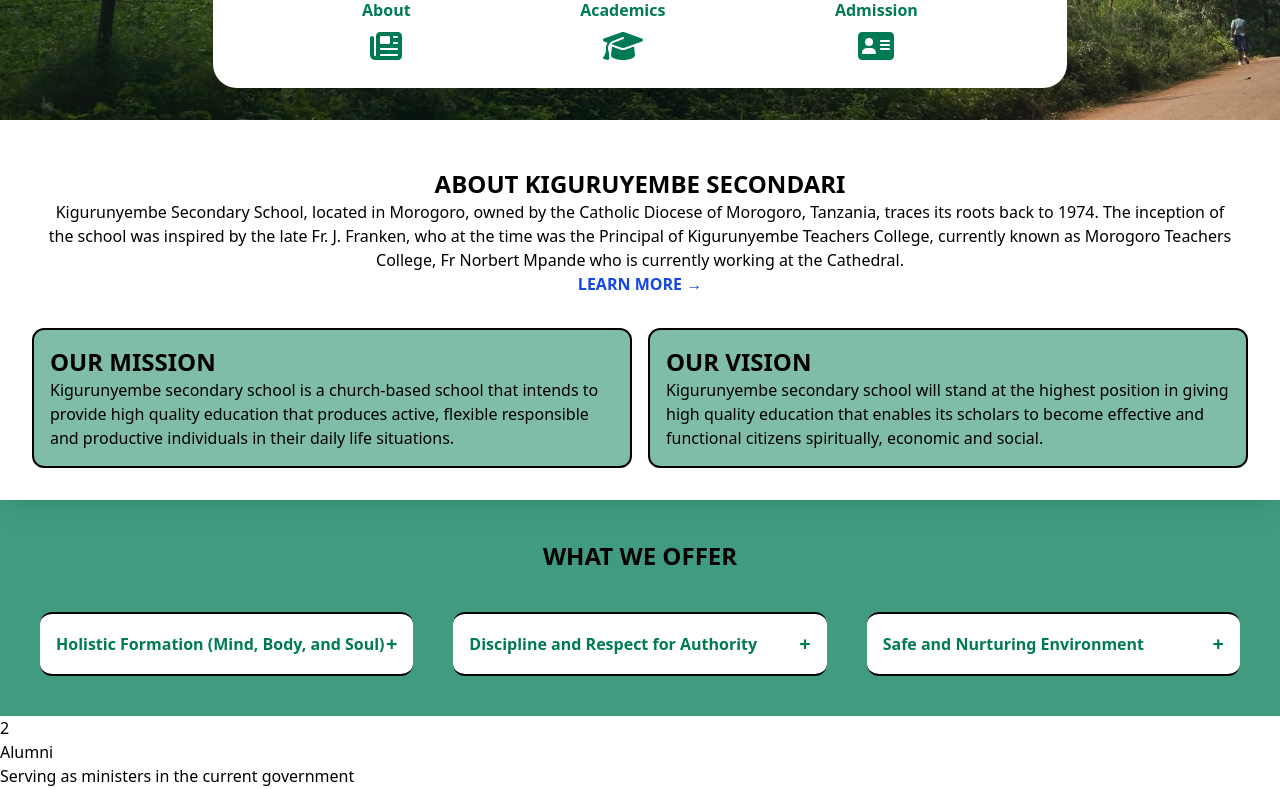
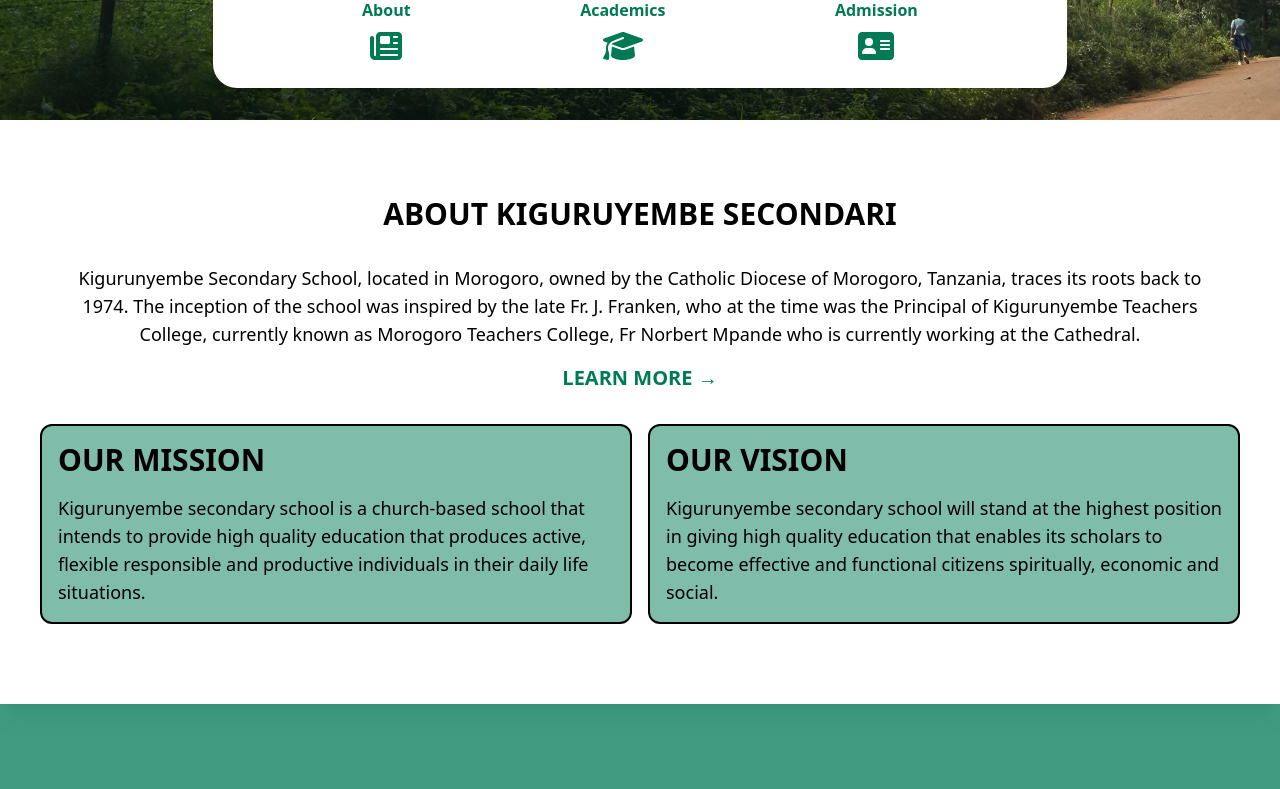
Before and after one commit to stevel419/SchoolWebsite, a React (Vite) app: page / in a window 1280 px wide. Shown: the part 680-1469 px from the top of the page. Built offline with nearby package versions, Linux system fonts and the light colour scheme.

Commit message:
Modified About and Offer Section

```diff
--- a/src/AboutHome.jsx
+++ b/src/AboutHome.jsx
@@ -2,28 +2,28 @@ import { Link } from "react-router-dom";
 
 function AboutHome() {
     return (
-        <div className="grid lg:grid-cols-2 grid-cols-1 gap-4 bg-white place-content-center px-8 py-8 shadow-xl">
+        <div className="grid lg:grid-cols-2 grid-cols-1 gap-4 bg-white place-content-center px-10 pt-15 pb-20 shadow-xl">
             <div className="lg:col-span-2 col-span-1 p-4 text-black text-center">
-                <h2 className="font-sans text-2xl font-bold text-black uppercase">About Kiguruyembe Secondari</h2>
-                <p>
+                <h2 className="font-sans text-3xl font-bold text-black uppercase pb-8">About Kiguruyembe Secondari</h2>
+                <p className="pb-4 text-lg">
                 Kigurunyembe Secondary School, located in Morogoro, owned by the Catholic Diocese of Morogoro,
                 Tanzania, traces its roots back to 1974. The inception of the school was inspired by the late
                 Fr. J. Franken, who at the time was the Principal of Kigurunyembe Teachers College, currently known
                 as Morogoro Teachers College, Fr Norbert Mpande who is currently working at the Cathedral.
                 </p>
-                <Link to="/about" className="text-blue-700 font-semibold hover:underline hover:text-blue-500">LEARN MORE →</Link>
+                <Link to="/about" className="text-emerald-700 font-semibold text-xl hover:underline hover:text-emerald-500">LEARN MORE →</Link>
             </div>
             <div className="p-4 rounded-xl border-2 border-black bg-emerald-700/50 text-black">
-                <h2 className="font-sans text-2xl font-bold text-black uppercase">Our Mission</h2>
-                <p>
+                <h2 className="font-sans text-3xl font-bold text-black uppercase pb-4">Our Mission</h2>
+                <p className="text-lg">
                 Kigurunyembe secondary school is a church-based school that intends to provide high quality
                 education that produces active, flexible responsible and productive individuals in their daily life
                 situations.
                 </p>
             </div>
             <div className="p-4 rounded-xl border-2 border-black bg-emerald-700/50 text-black">
-                <h2 className="font-sans text-2xl font-bold text-black uppercase">Our Vision</h2>
-                <p>
+                <h2 className="font-sans text-3xl font-bold text-black uppercase pb-4">Our Vision</h2>
+                <p className="text-lg">
                 Kigurunyembe secondary school will stand at the highest position in giving high quality education
                 that enables its scholars to become effective and functional citizens spiritually, economic and social.
                 </p>
--- a/src/Offer.jsx
+++ b/src/Offer.jsx
@@ -47,18 +47,18 @@ function Offer() {
     const [openMenu3, setOpenMenu3] = useState(false);
 
     return (
-        <div className="bg-emerald-700/75">
-            <h2 className="flex justify-center pt-10 font-bold text-2xl uppercase">What we offer</h2>
+        <div className="bg-emerald-700/75 py-10">
+            <h2 className="flex justify-center pt-10 font-bold text-3xl uppercase">What we offer</h2>
             <div className="flex flex-col lg:flex-row gap-10 px-10 py-10 lg:items-start">
-                <div className="border-y-2 p-4 rounded-xl bg-white flex-1">
+                <div className="border-y-2 p-4 rounded-xl bg-white flex-1 text-lg">
                     <button onClick={() => setOpenMenu1((prev) => !prev)}
                     className="flex justify-between items-center w-full text-left font-bold text-emerald-700">
-                        <span>Holistic Formation (Mind, Body, and Soul)</span>
+                        <span>Holistic Formation</span>
                         <span className="text-right text-xl">{ openMenu1 ? '-' : '+' }</span>
                     </button>
                     { openMenu1 && <OfferContents1 /> }
                 </div>
-                <div className="border-y-2 p-4 rounded-xl bg-white flex-1">
+                <div className="border-y-2 p-4 rounded-xl bg-white flex-1 text-lg">
                     <button onClick={() => setOpenMenu2((prev) => !prev)}
                     className="flex justify-between items-center w-full text-left font-bold text-emerald-700">
                         <span>Discipline and Respect for Authority</span>
@@ -66,10 +66,10 @@ function Offer() {
                     </button>
                     { openMenu2 && <OfferContents2 /> }
                 </div>
-                <div className="border-y-2 p-4 rounded-xl bg-white flex-1">
+                <div className="border-y-2 p-4 rounded-xl bg-white flex-1 text-lg">
                     <button onClick={() => setOpenMenu3((prev) => !prev)}
                     className="flex justify-between items-center w-full text-left font-bold text-emerald-700">
-                        <span>Safe and Nurturing Environment</span>
+                        <span className="text-lg">Safe and Nurturing Environment</span>
                         <span className="text-right text-xl">{ openMenu3 ? '-' : '+' }</span>
                     </button>
                     { openMenu3 && <OfferContents3 /> }
```
